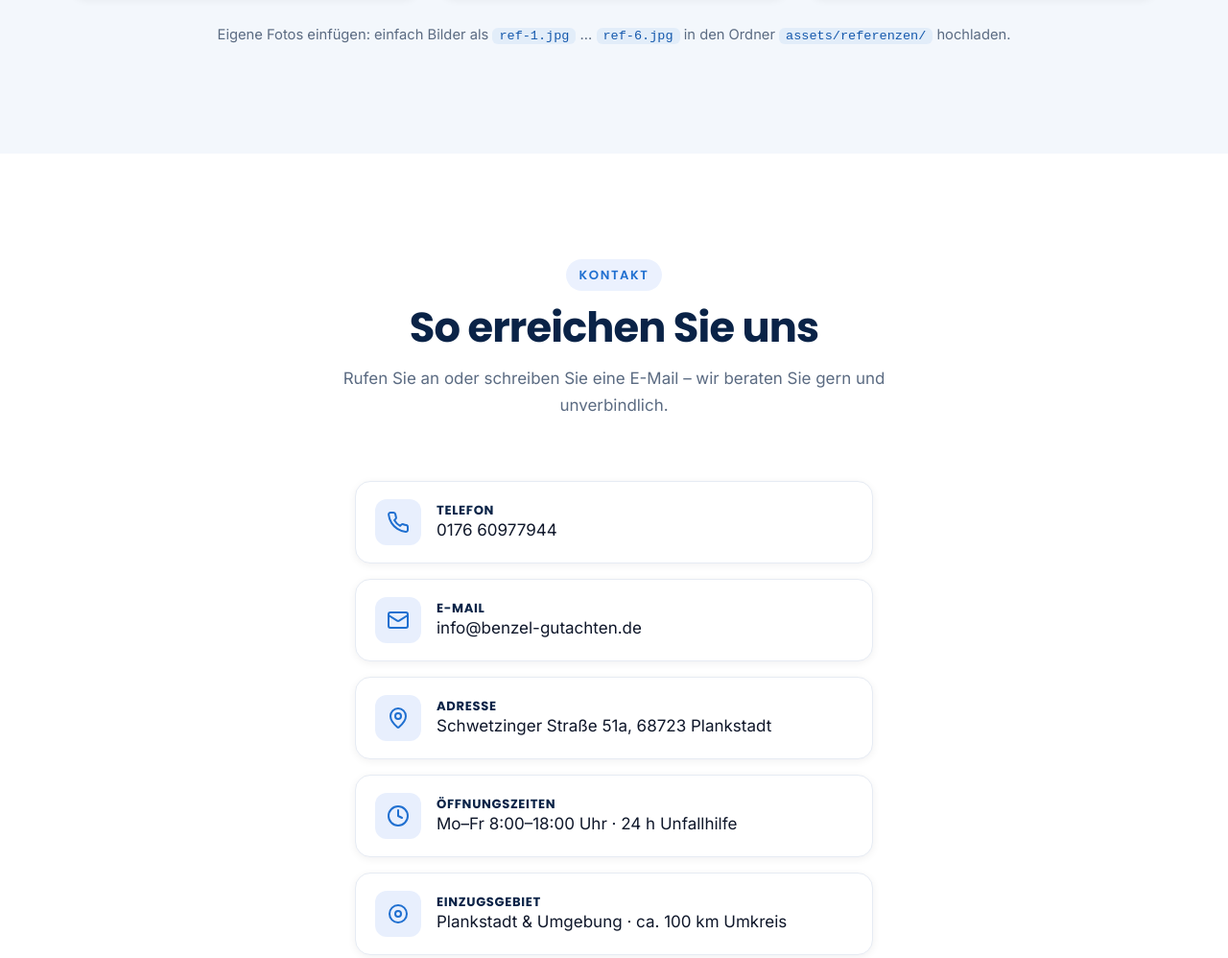
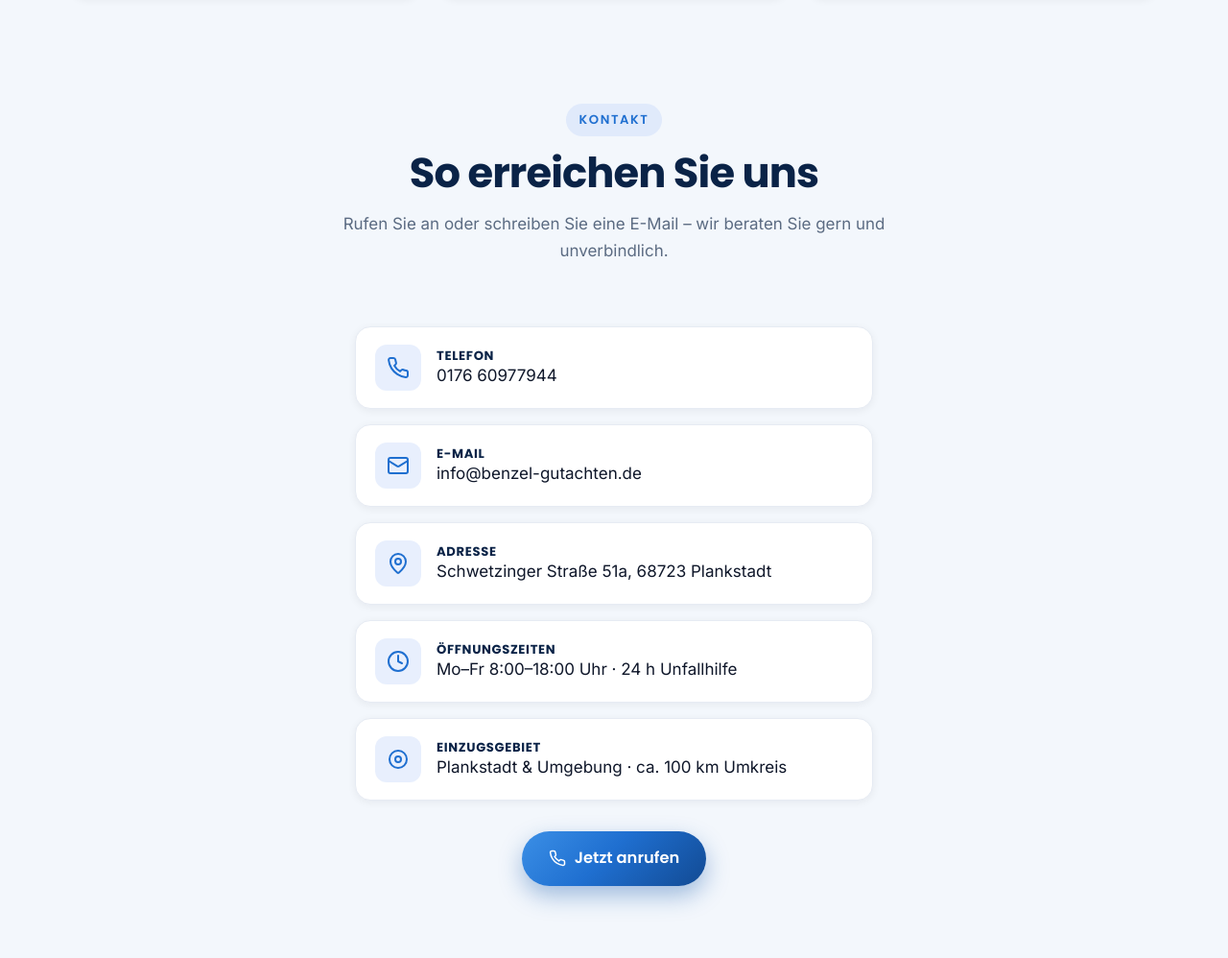
Before and after one commit to emilianbleimn/Benzel-KFZ, a plain HTML site: page index.html in a window 1280 px wide. Shown: the part 2821-3819 px from the top of the page at 96% size. Drawn offline with Linux system fonts and the light colour scheme.

Commit message:
Remove photo upload instructions from gallery
Removed instructions for uploading personal photos.

```diff
--- a/index.html
+++ b/index.html
@@ -170,9 +170,6 @@
           </figure>
         </div>
 
-        <p class="gallery__hint">Eigene Fotos einfügen: einfach Bilder als <code>ref-1.jpg</code> … <code>ref-6.jpg</code> in den Ordner <code>assets/referenzen/</code> hochladen.</p>
-      </div>
-    </section>
 
     <!-- ===== Kontakt ===== -->
     <section class="section" id="kontakt">
```
